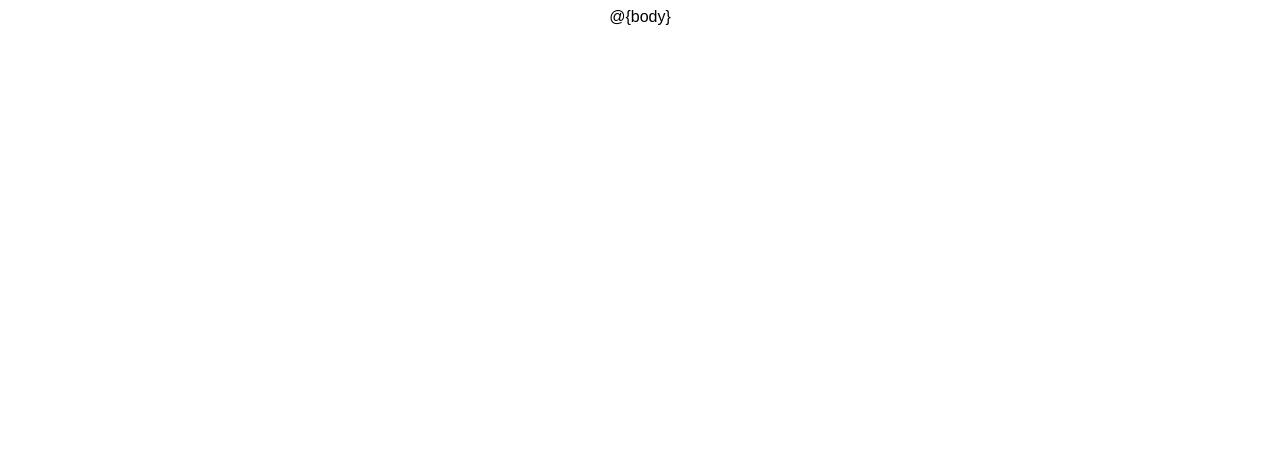
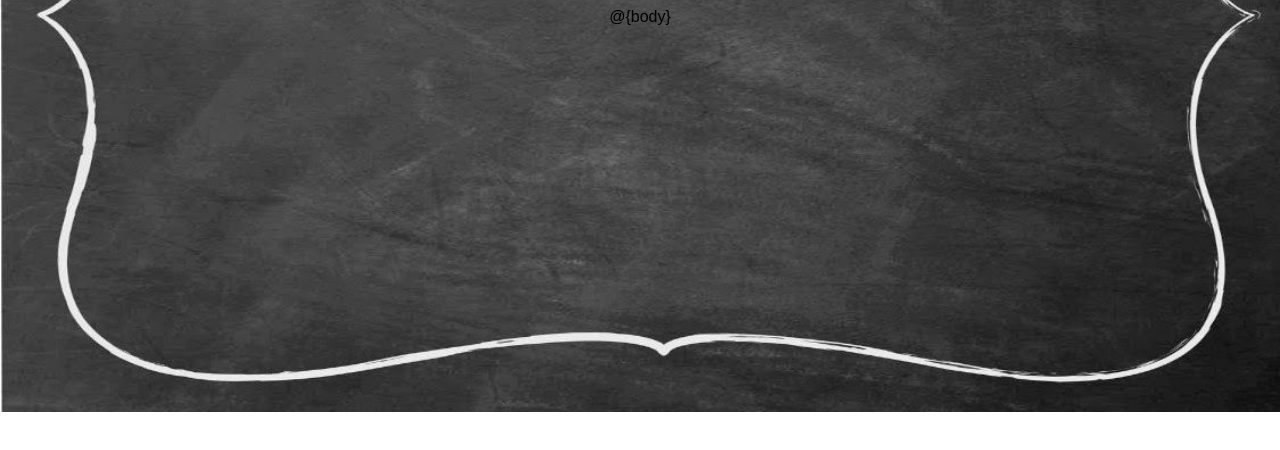
Before and after one commit to chancandan/portfolio-project-3, a website: page views/layout.html in a window 1280 px wide. Drawn offline with nearby package versions, Linux system fonts and the light colour scheme.

```diff
--- a/views/layout.html
+++ b/views/layout.html
@@ -13,6 +13,10 @@
         body {
             text-align: center;
             font-family: Arial;
+            background-image: url('../images/chalkboard.jpg');
+            background-size: cover;
+            background-position: center;
+            background-repeat: no-repeat;
         }
 
         /**
```
Also changed, not shown: views/index.html (+5 -5 lines).
